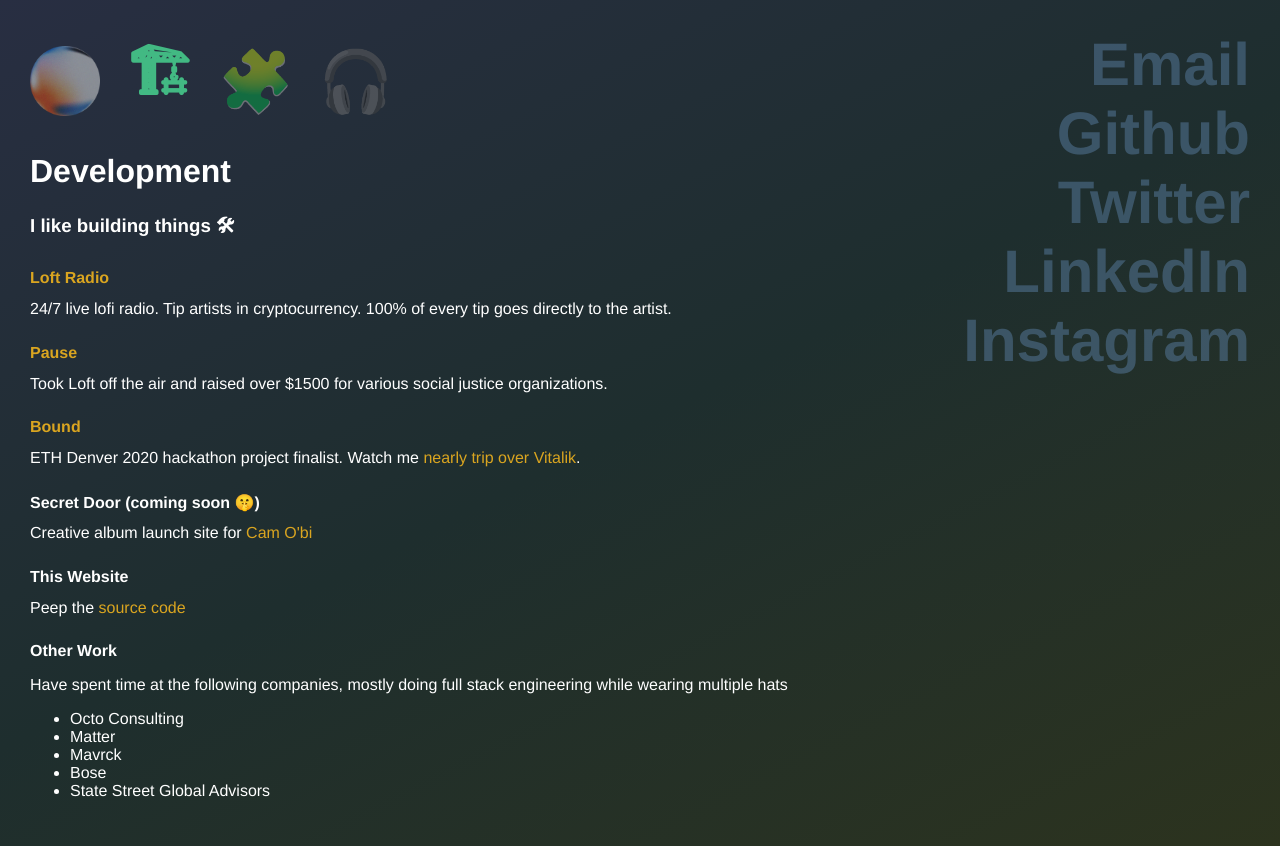
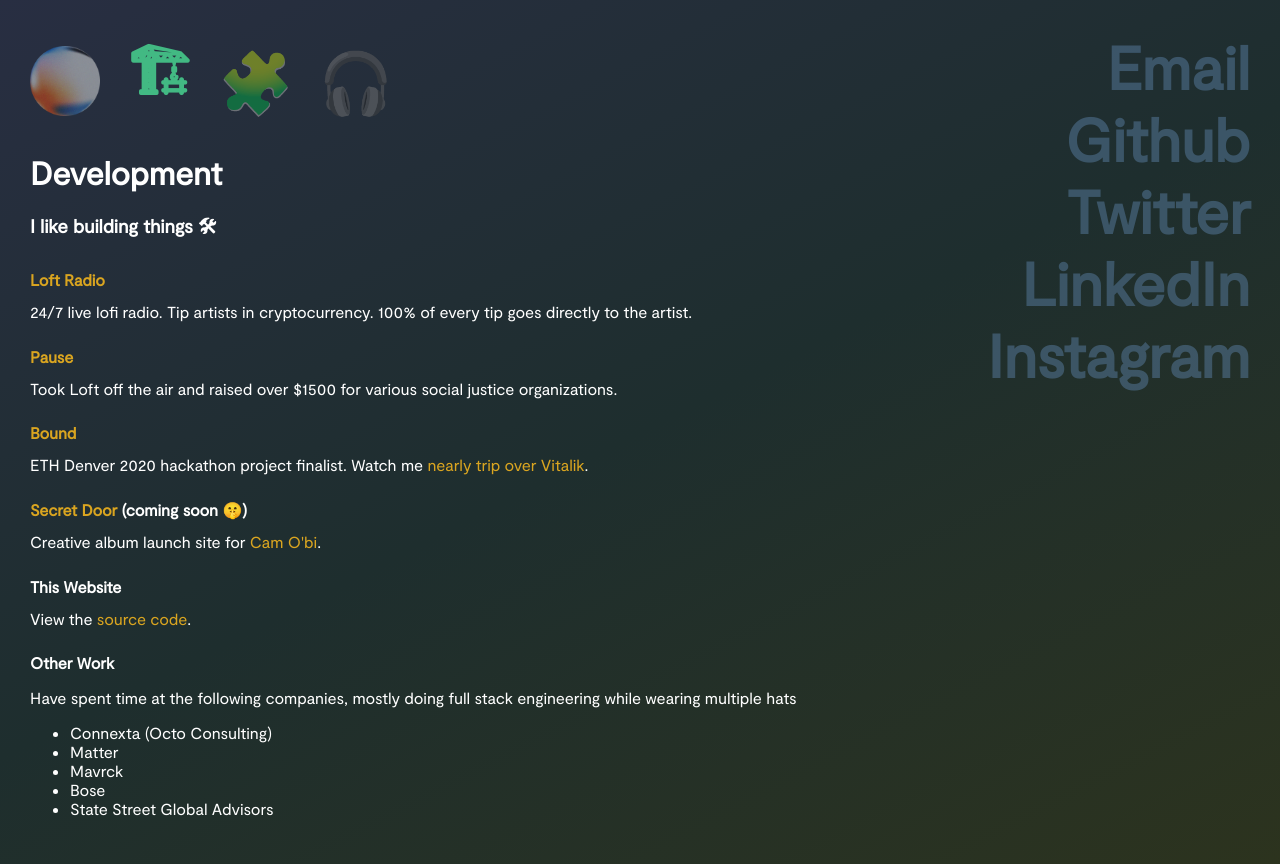
Before and after one commit to jzstern/personal-website, a Vue app: page /dev in a window 1280 px wide. Built offline with nearby package versions, Linux system fonts and the light colour scheme.

Commit message:
new font

```diff
--- a/src/App.vue
+++ b/src/App.vue
@@ -37,9 +37,21 @@
 
 <style lang="scss">
 @import "./styles/global.scss";
+@font-face {
+  font-family: "moderat";
+  src: url("./assets/Moderat-Regular.ttf");
+  font-weight: normal;
+  font-style: normal;
+}
+@font-face {
+  font-family: "moderat-medium";
+  src: url("./assets/Moderat-Medium.ttf");
+  font-weight: normal;
+  font-style: normal;
+}
 
 #app {
-  font-family: Avenir, Helvetica, Arial, sans-serif;
+  font-family: Moderat, Avenir, Helvetica, Arial, sans-serif;
   -webkit-font-smoothing: antialiased;
   -moz-osx-font-smoothing: grayscale;
   // color: #2c3e50;
@@ -57,6 +69,10 @@
     rgba(30, 46, 46, 1) 50%,
     rgba(44, 51, 30, 1) 100%
   );
+
+  h1 h2 h3 h4 h5 {
+    font-family: "moderat-medium";
+  }
 
   h4 {
     margin-block-start: 1.6em;
--- a/src/views/Design.vue
+++ b/src/views/Design.vue
@@ -4,26 +4,28 @@
     <h3>I spend a lot of time thinking about UX 💭</h3>
 
     <h4>
-      <a href="https://imgur.com/a/NPnKfyD">Lightning App Store</a>
+      <a href="https://slate.host/jzstern/lightning-app-store">Lightning App Store</a>
     </h4>
     <p>Catalog of Bitcoin's Lightning Network apps, completed as a design challenge. AMA about the process!</p>
 
     <h4>
-      <a href="https://imgur.com/8hHylXW">Stablecoins.io</a>
+      <a href="https://slate.host/jzstern/stablecoinsio">Stablecoins.io</a>
     </h4>
     <p>Conceptual educational site on stablecoins</p>
 
     <h4>
-      <a href="https://imgur.com/a/eVDXUfz">Flight Fund</a>
+      <a href="https://slate.host/jzstern/flight-fund">Flight Fund</a>
     </h4>
     <p>Snuck into ETH Denver 2019 and whipped up some designs for a friend's project</p>
 
     <h4>
-      <a href="https://imgur.com/gallery/lltFBLZ">Rocky Road</a>
+      <a href="https://slate.host/jzstern/rocky-road">Rocky Road</a>
     </h4>
     <p>I wanted to go skiing but couldn't get a ride...</p>
 
-    <h4>Secret Door (coming soon 🤫)</h4>
+    <h4>
+      <a href="https://secretdoor.world/">Secret Door</a> (coming soon 🤫)
+    </h4>
     <span>
       Creative album launch site for
       <a
--- a/src/views/Development.vue
+++ b/src/views/Development.vue
@@ -23,24 +23,26 @@
       >nearly trip over Vitalik</a>.
     </span>
 
-    <h4>Secret Door (coming soon 🤫)</h4>
+    <h4>
+      <a href="https://secretdoor.world/">Secret Door</a> (coming soon 🤫)
+    </h4>
     <span>
       Creative album launch site for
       <a
         href="https://open.spotify.com/artist/4jqFe1fd5uul2XSSxsRvbZ"
-      >Cam O'bi</a>
+      >Cam O'bi</a>.
     </span>
 
     <h4>This Website</h4>
     <span>
-      Peep the
-      <a href="https://github.com/jzstern/personal-website">source code</a>
+      View the
+      <a href="https://github.com/jzstern/personal-website">source code</a>.
     </span>
 
     <h4>Other Work</h4>
     <p>Have spent time at the following companies, mostly doing full stack engineering while wearing multiple hats</p>
     <ul>
-      <li>Octo Consulting</li>
+      <li>Connexta (Octo Consulting)</li>
       <li>Matter</li>
       <li>Mavrck</li>
       <li>Bose</li>
--- a/src/views/Home.vue
+++ b/src/views/Home.vue
@@ -30,6 +30,12 @@
 </script>
 
 <style scoped lang="scss">
+// @font-face {
+//   font-family: "Sporting Grotesque_Regular";
+//   src: url("../assets/Sporting_Grotesque-Bold_web.ttf");
+//   font-weight: normal;
+//   font-style: normal;
+// }
 li {
   list-style-type: none;
   list-style-position: inside;
--- a/src/views/Music.vue
+++ b/src/views/Music.vue
@@ -46,6 +46,9 @@
         >Audius</a>
       </li>
       <li>
+        <a href="https://fuxwithit.com/2020/04/20/matter-interview/">Matter</a>
+      </li>
+      <li>
         <a href="https://fuxwithit.com/2019/12/20/mr-carmack-interview/">Mr. Carmack</a>
       </li>
       <li>
```
Also changed, not shown: src/assets/Moderat-Medium.ttf (added), src/assets/Moderat-Regular.ttf (added).
